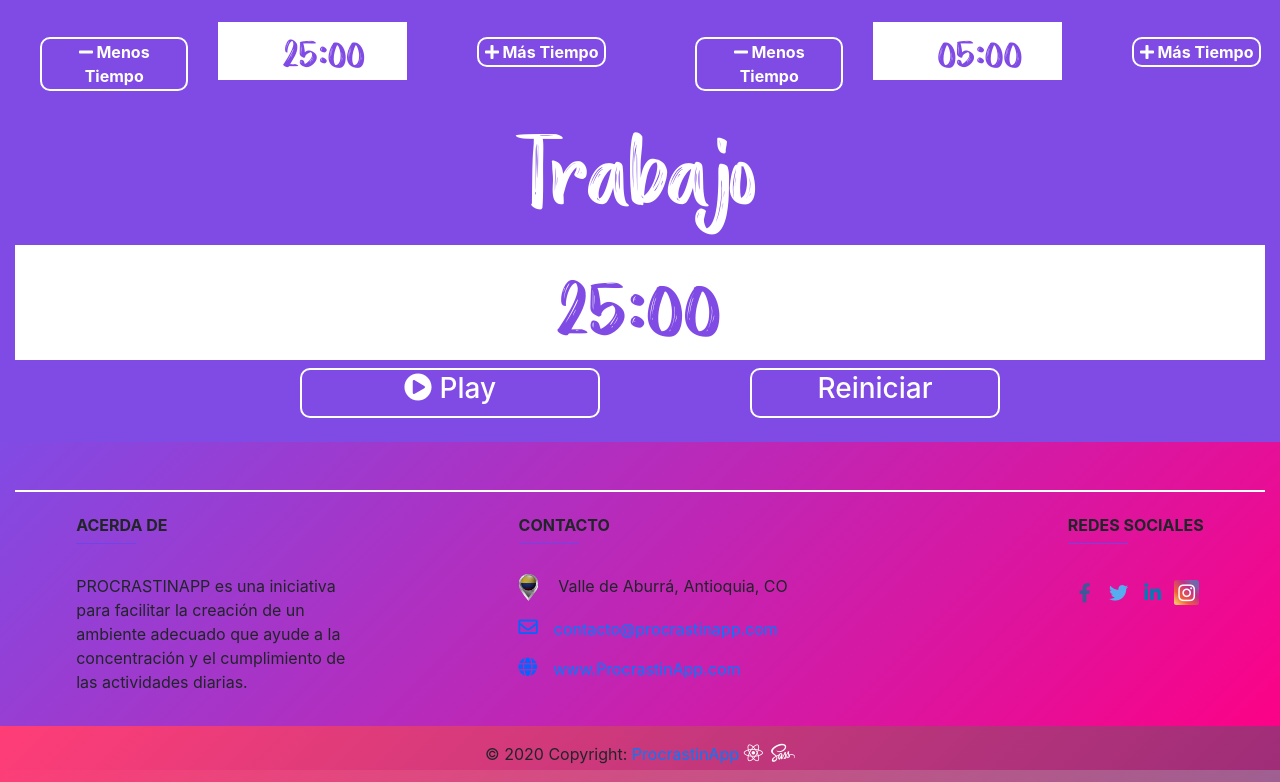
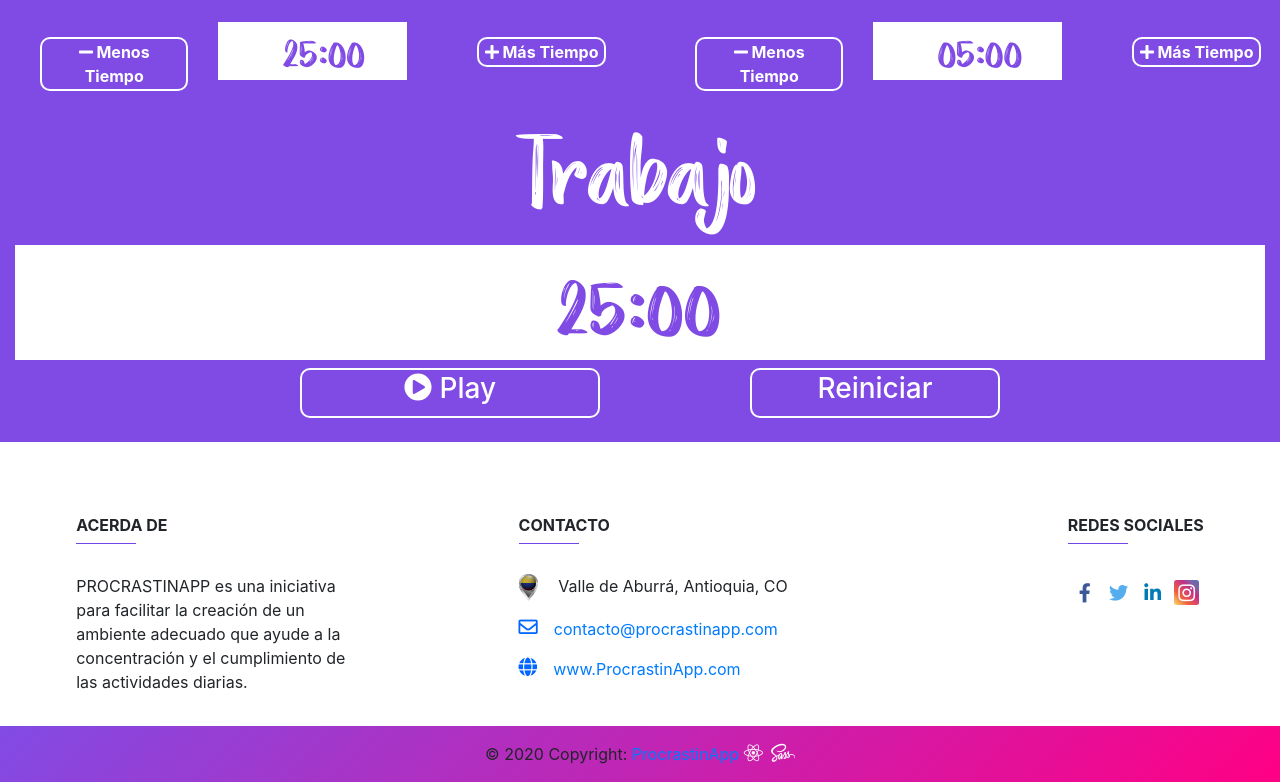
Before and after one commit to mhsantosp/ProcrastinApp, a React (Create React App) app: page /TecnicaPomodoro in a window 1280 px wide. Shown: the part 496-1278 px from the top of the page. Built offline with nearby package versions, Linux system fonts and the light colour scheme.

Commit message:
Cambio estilos footer y main

```diff
--- a/src/components/contents/footer/Footer.scss
+++ b/src/components/contents/footer/Footer.scss
@@ -5,20 +5,6 @@
 
 footer {
   margin-top: auto;
-  background: rgba(129, 75, 228, 1);
-  background: -moz-linear-gradient(-45deg, rgba(129, 75, 228, 1) 0%, rgba(255, 0, 132, 1) 100%);
-  background: -webkit-gradient(
-    left top,
-    right bottom,
-    color-stop(0%, rgba(129, 75, 228, 1)),
-    color-stop(100%, rgba(255, 0, 132, 1))
-  );
-  background: -webkit-linear-gradient(-45deg, rgba(129, 75, 228, 1) 0%, rgba(255, 0, 132, 1) 100%);
-  background: -o-linear-gradient(-45deg, rgba(129, 75, 228, 1) 0%, rgba(255, 0, 132, 1) 100%);
-  background: -ms-linear-gradient(-45deg, rgba(129, 75, 228, 1) 0%, rgba(255, 0, 132, 1) 100%);
-  background: linear-gradient(135deg, rgba(129, 75, 228, 1) 0%, rgba(255, 0, 132, 1) 100%);
-  filter: progid:DXImageTransform.Microsoft.gradient( startColorstr='#814be4', endColorstr='#ff0084', GradientType=1 );
-
   @include media-breakpoint-down(xl) {
     height: 328px;
   }
@@ -168,19 +154,19 @@ footer {
 
   .copyright {
     // background-color: rgba(0,0,0,0.2);
-    background: rgba(255, 61, 119, 1);
-    background: -moz-linear-gradient(-45deg, rgba(255, 61, 119, 1) 0%, rgba(134, 56, 117, 0.8) 100%);
+    background: rgba(129, 75, 228, 1);
+    background: -moz-linear-gradient(-45deg, rgba(129, 75, 228, 1) 0%, rgba(255, 0, 132, 1) 100%);
     background: -webkit-gradient(
       left top,
       right bottom,
-      color-stop(0%, rgba(255, 61, 119, 1)),
-      color-stop(100%, rgba(134, 56, 117, 0.8))
+      color-stop(0%, rgba(129, 75, 228, 1)),
+      color-stop(100%, rgba(255, 0, 132, 1))
     );
-    background: -webkit-linear-gradient(-45deg, rgba(255, 61, 119, 1) 0%, rgba(134, 56, 117, 0.8) 100%);
-    background: -o-linear-gradient(-45deg, rgba(255, 61, 119, 1) 0%, rgba(134, 56, 117, 0.8) 100%);
-    background: -ms-linear-gradient(-45deg, rgba(255, 61, 119, 1) 0%, rgba(134, 56, 117, 0.8) 100%);
-    background: linear-gradient(135deg, rgba(255, 61, 119, 1) 0%, rgba(134, 56, 117, 0.8) 100%);
-    filter: progid:DXImageTransform.Microsoft.gradient( startColorstr='#ff3d77', endColorstr='#863875', GradientType=1 );
+    background: -webkit-linear-gradient(-45deg, rgba(129, 75, 228, 1) 0%, rgba(255, 0, 132, 1) 100%);
+    background: -o-linear-gradient(-45deg, rgba(129, 75, 228, 1) 0%, rgba(255, 0, 132, 1) 100%);
+    background: -ms-linear-gradient(-45deg, rgba(129, 75, 228, 1) 0%, rgba(255, 0, 132, 1) 100%);
+    background: linear-gradient(135deg, rgba(129, 75, 228, 1) 0%, rgba(255, 0, 132, 1) 100%);
+    filter: progid:DXImageTransform.Microsoft.gradient( startColorstr='#814be4', endColorstr='#ff0084', GradientType=1 );
 
     p {
       i {
```
Also changed, not shown: src/components/contents/sass/welcomeView.scss (+4 -1 lines).
